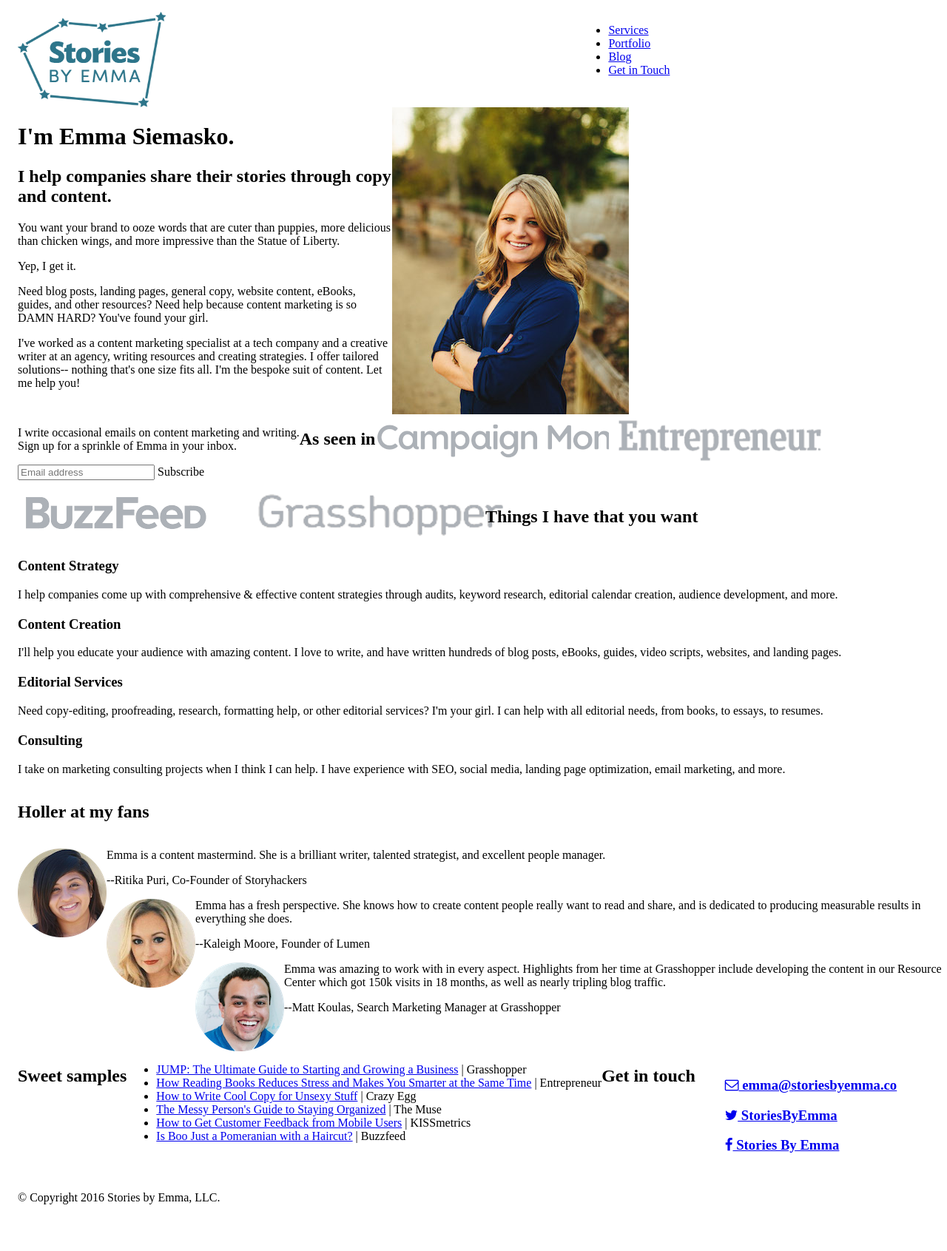
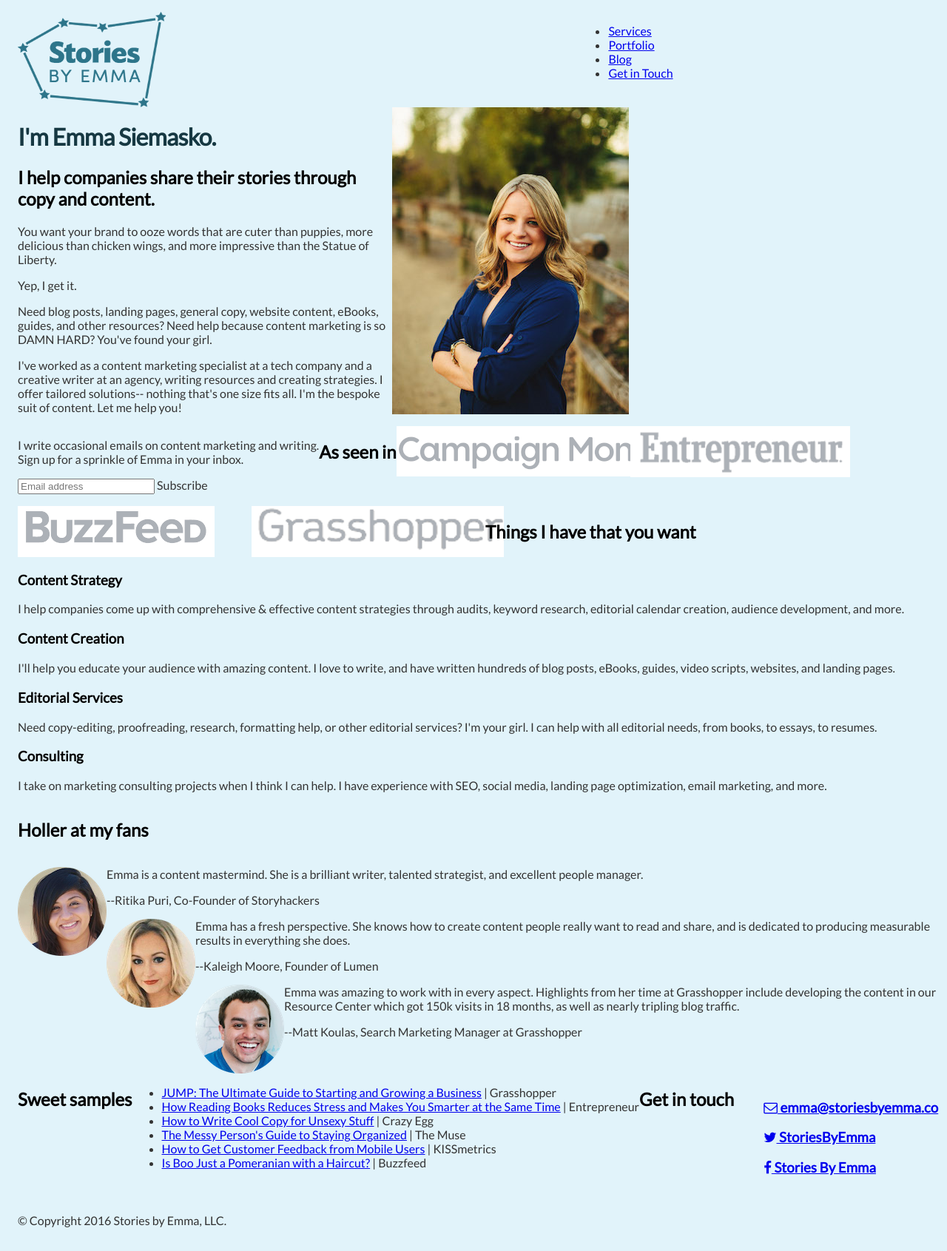
Before and after one commit to emmalepsy/emmalepsy.github.io, a Jekyll site: the page mobile.html, which Jekyll copies as it is, in a window 1280 px wide. Shown: the whole page at 74% size. Built offline with Jekyll 4.4.1, drawn with Linux system fonts in a browser that asks for light colours; nearby versions of some CDN libraries; a style sheet for code colours, icons or effects is not loaded; before the commit the page ends 1660 px from its top, so only the background shows below that.

Commit message:
Add some styles in

```diff
--- a/mobile.html
+++ b/mobile.html
@@ -22,6 +22,15 @@
 <link rel="stylesheet" href="//maxcdn.bootstrapcdn.com/font-awesome/4.3.0/css/font-awesome.min.css">
 <link rel="icon" type="image/png" sizes="32x32" href="/favicon-32x32.png">
 <style>
+@import url(http://fonts.googleapis.com/css?family=Lato);
+@import url(http://fonts.googleapis.com/css?family=Open+Sans:300italic,400italic,700italic,300,400,700);
+
+body {
+  background: #e1f3fa;
+  color: #333;
+  font-family: "Lato", serif;
+}
+
 #main_container {
   margin: 1em;
   padding: 0;
@@ -53,6 +62,18 @@
   }
 }
 
+h1, h2, h3, h4 { font-family: "Lato", serif; color: #000; text-rendering: optimizeLegibility; }
+
+h1 {
+   color: #163842;
+   line-height: 1.2em;
+   letter-spacing: -0.025em;
+   font-weight: 900;
+   margin-top: 0.67em;
+   margin-right: 0;
+   margin-bottom: 0;
+   margin-left: 0;
+}
 
 </style>
 <body>
```
